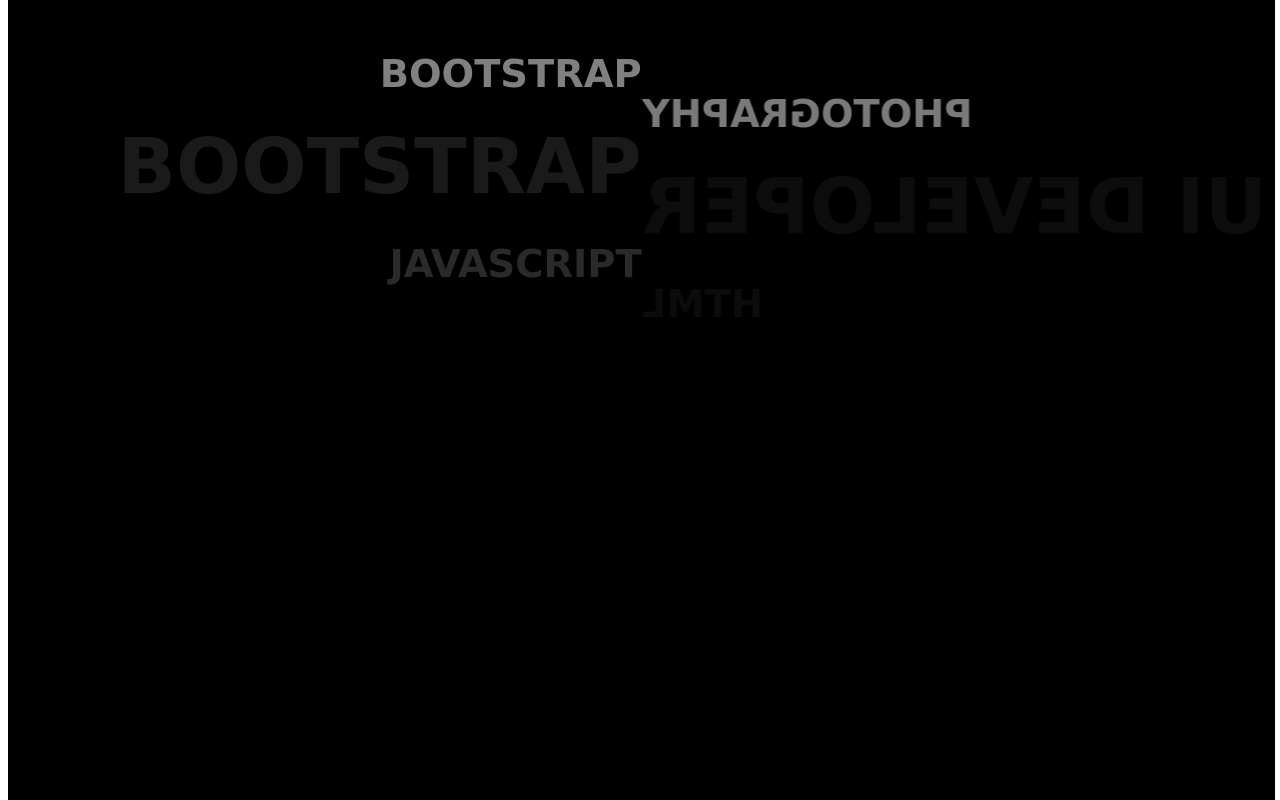
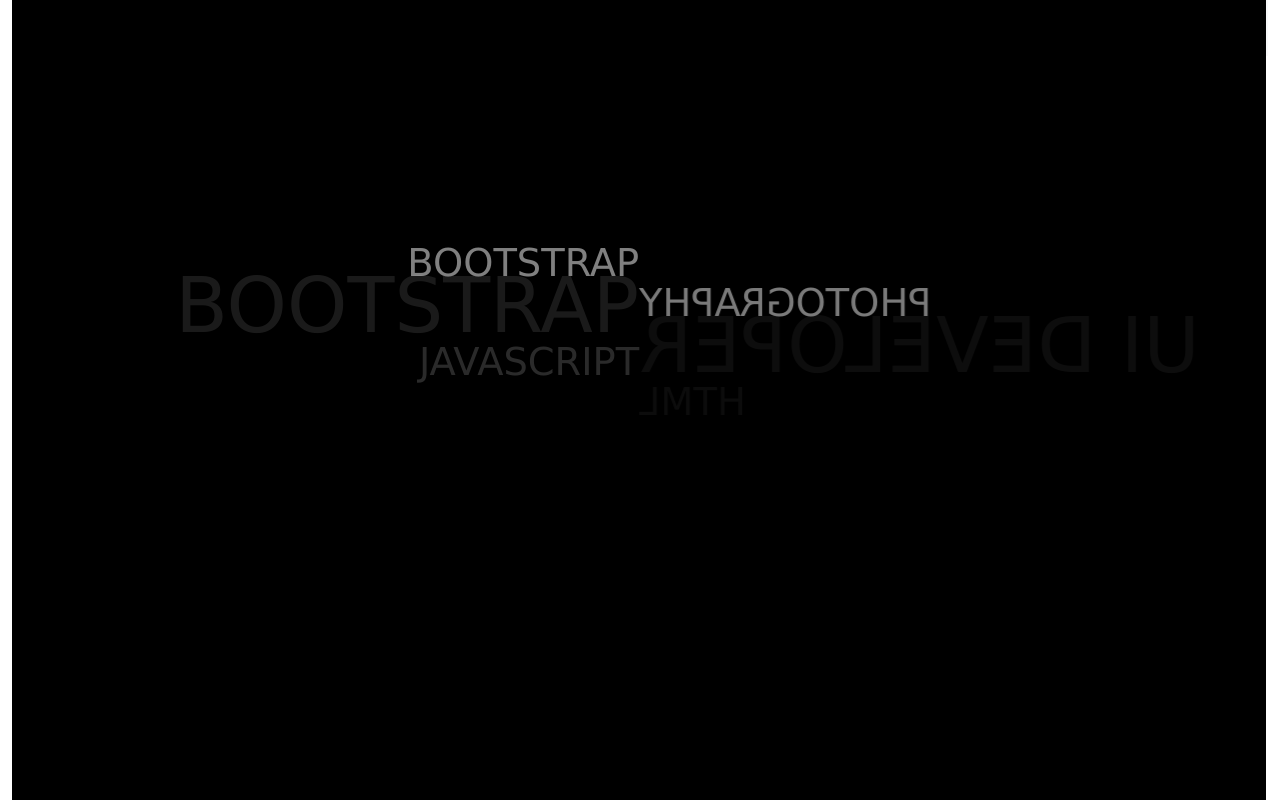
Before and after one commit to starsibi/LastOfUs, an Angular app: page / in a window 1280 px wide. Built offline with nearby package versions, Linux system fonts and the light colour scheme.

Commit message:
Loader changes Done

```diff
--- a/angular.json
+++ b/angular.json
@@ -31,9 +31,13 @@
               "src/assets"
             ],
             "styles": [
+              "./node_modules/bootstrap/dist/css/bootstrap.css",
               "src/styles.sass"
             ],
-            "scripts": []
+            "scripts": [
+              "node_modules/jquery/dist/jquery.min.js",
+              "node_modules/bootstrap/dist/js/bootstrap.min.js"
+            ]
           },
           "configurations": {
             "production": {
--- a/package.json
+++ b/package.json
@@ -18,7 +18,11 @@
     "@angular/platform-browser": "~13.1.0",
     "@angular/platform-browser-dynamic": "~13.1.0",
     "@angular/router": "~13.1.0",
+    "bootstrap": "^5.1.3",
+    "jquery": "^3.6.0",
+    "ngx-bootstrap": "^8.0.0",
     "rxjs": "~7.4.0",
+    "save": "^2.4.0",
     "tslib": "^2.3.0",
     "zone.js": "~0.11.4"
   },
--- a/src/app/app.component.html
+++ b/src/app/app.component.html
@@ -1,4 +1,10 @@
-<div class="container">
-  <app-loader></app-loader>
+<div class="container-fluid">
+  <nav class="navbar navbar-light bg-light">
+    <a class="navbar-brand" href="#">
+      <!-- <img src="/docs/4.0/assets/brand/bootstrap-solid.svg" width="30" height="30" class="d-inline-block align-top" alt="">
+      Bootstrap --> Infostretch
+    </a>
+  </nav>
+  <app-loader *ngIf="showLoader"></app-loader>
   <router-outlet></router-outlet>
 </div>
--- a/src/app/app.component.ts
+++ b/src/app/app.component.ts
@@ -1,4 +1,4 @@
-import { Component } from '@angular/core';
+import { Component,OnInit } from '@angular/core';
 
 @Component({
   selector: 'app-root',
@@ -7,4 +7,14 @@
 })
 export class AppComponent {
   title = 'LastOfUs';
+  showLoader: boolean = true;
+
+  ngOnInit(){
+    this.init();
+  }
+ init() {
+  setTimeout(() => {
+    this.showLoader = false;
+  }, 7000);
+ }
 }
--- a/src/app/loader/loader.component.sass
+++ b/src/app/loader/loader.component.sass
@@ -5,16 +5,20 @@
   -webkit-transform: translateY(-50%)
   -ms-transform: translateY(-50%)
   transform: translateY(-50%)
-  width: 99%
+  width: 98%
   height:100%
 
 .right
+  position: relative
+  top: 30%
   float: left
   color: #FFF
   width: 50%
   text-align: right
 
 .left
+  position: relative
+  top: 30%
   float: left
   color: #7a7a7a
   width: 50%
```
Also changed, not shown: 1 other file (tests, documents, lock files or other folders).
